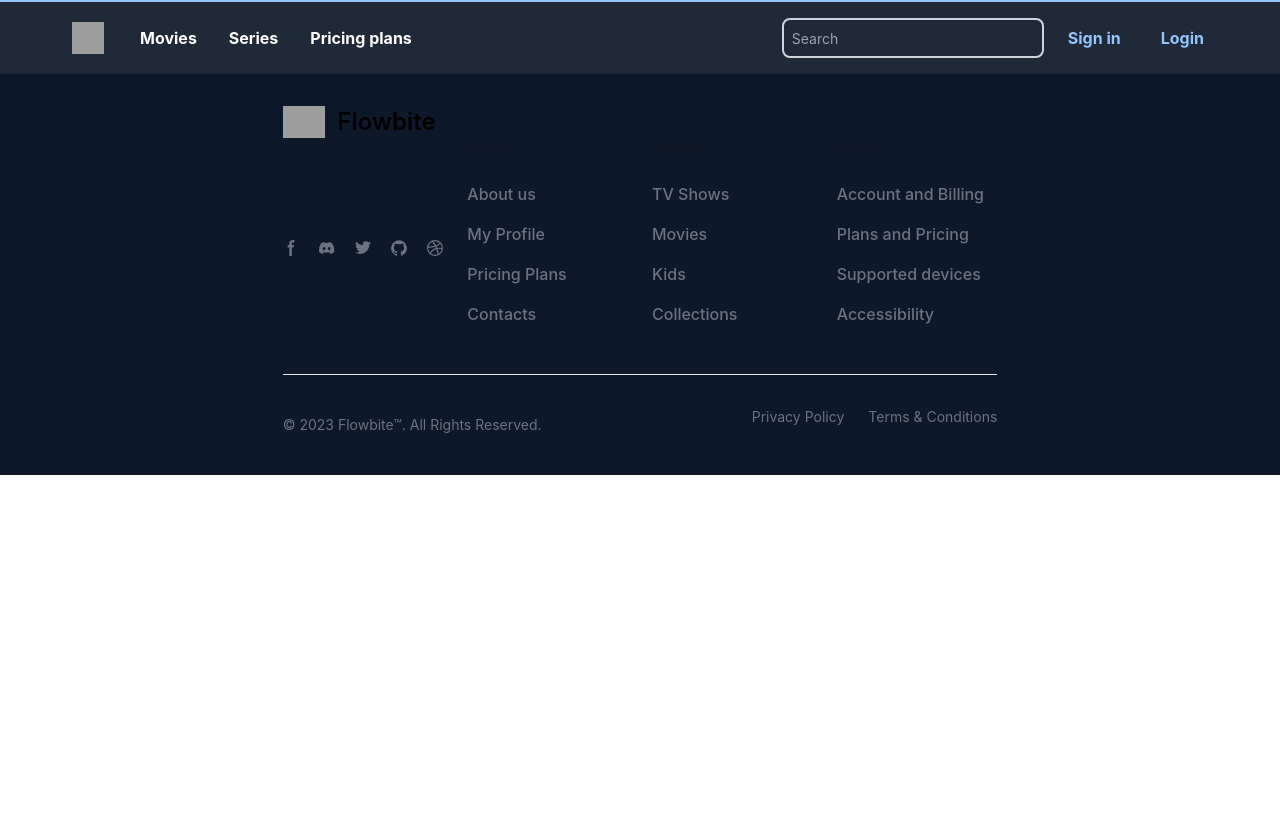
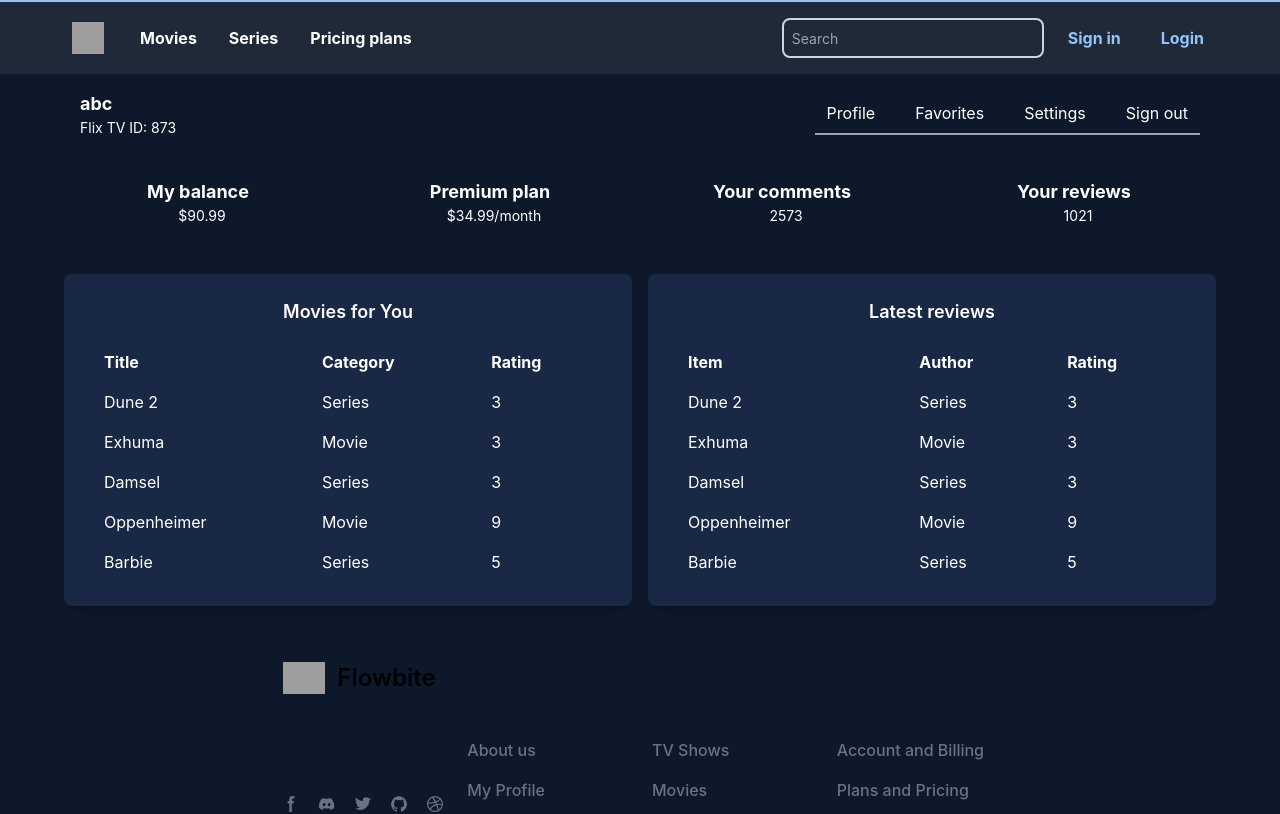
Before and after one commit to MT-Open-Soft/ui-client, a React (Create React App) app: page /profile in a window 1280 px wide. Shown: the top 814 px of the page. Built offline with nearby package versions, Linux system fonts and the light colour scheme; grey boxes are pictures that could not be loaded.

Commit message:
modified search in navbar and added profile page

```diff
--- a/src/App.js
+++ b/src/App.js
@@ -6,6 +6,7 @@ import Home from './pages/Home';
 import Footer from './components/Footer';
 import Search from './components/Search';
 import Video from './pages/Video';
+import Profile from './components/Profile';
 
 
 function App() {
@@ -14,7 +15,8 @@ function App() {
    <Navbar/>
    <Routes>
     <Route path="/" element={<Home />} />
-    {/* <Route path="/video" element={<Video />} */}
+    <Route path="/video" element={<Video />}/>
+    <Route path="/profile" element={<Profile />}
 />
    </Routes>
    <Footer/>
--- a/src/components/Navbar.js
+++ b/src/components/Navbar.js
@@ -1,17 +1,20 @@
 import React, { useState } from 'react';
+import { useLocation } from 'react-router-dom';
 
 function Navbar() {
   const [isMenuOpen, setIsMenuOpen] = useState(false);
+  const [isSearchVisible, setIsSearchVisible] = useState(true);
 
   const toggleMenu = () => {
-    setIsMenuOpen(!isMenuOpen);
+    setIsMenuOpen(isMenuOpen);
   };
+const path=useLocation().pathname.substring(1);
 
+console.log(path)
   return (
     <nav className="flex items-center justify-between flex-wrap bg-gray-800 py-4 lg:px-12 shadow border-solid border-t-2 border-blue-300">
       <div className="flex justify-between lg:w-auto w-full lg:border-b-0 pl-6 pr-2 border-solid border-b-2 border-gray-300 pb-5 lg:pb-0">
         <div className="flex items-center flex-shrink-0">
-          {/* Wrap the image in an anchor tag with a link to your homepage */}
           <a href="/">  {/* Replace '/' with your actual home page path */}
             <img src="../images/logo.png" alt="Your Logo" className="h-8 w-8" />
           </a>
@@ -20,7 +23,10 @@ function Navbar() {
           <button
             id="nav"
             className="flex items-center px-3 py-2 border-2 rounded text-white border-white hover:text-white hover:border-white"
-            onClick={toggleMenu}
+            onClick={()=>{
+              toggleMenu();
+              setIsSearchVisible(false);
+            }}
           >
             <svg className="fill-current h-3 w-3" viewBox="0 0 20 20" xmlns="http://www.w3.org/2000/svg">
               <title>Menu</title>
@@ -32,11 +38,21 @@ function Navbar() {
 
       <div className={`menu w-full lg:block flex-grow lg:flex lg:items-center lg:w-auto lg:px-3 px-8 ${isMenuOpen ? 'block' : 'hidden'}`}>
         <div className="text-md font-bold text-white lg:flex-grow">
-          <a href="#responsive-header" className="block mt-4 lg:inline-block lg:mt-0 navbar-link hover:bg-red-500 hover:text-white px-4 py-2 rounded">Movies</a>
-          <a href="#responsive-header" className="block mt-4 lg:inline-block lg:mt-0 navbar-link hover:bg-red-500 hover:text-white px-4 py-2 rounded">Series</a>
-          <a href="#responsive-header" className="block mt-4 lg:inline-block lg:mt-0 navbar-link hover:bg-red-500 hover:text-white px-4 py-2 rounded">Pricing plans</a>
+          <a href="movies" onClick={()=>{
+              toggleMenu();
+              setIsSearchVisible(true);
+            }} className="block mt-4 lg:inline-block lg:mt-0 navbar-link hover:bg-blue-300 hover:text-white px-4 py-2 rounded">Movies</a>
+          <a href="series" onClick={()=>{
+              toggleMenu();
+              setIsSearchVisible(true);
+            }} className="block mt-4 lg:inline-block lg:mt-0 navbar-link hover:bg-blue-300 hover:text-white px-4 py-2 rounded">Series</a>
+          <a href="pricing" onClick={()=>{
+              toggleMenu();
+              setIsSearchVisible(true);
+            }} className="block mt-4 lg:inline-block lg:mt-0 navbar-link hover:bg-blue-300 hover:text-white px-4 py-2 rounded">Pricing plans</a>
         </div>
-        <div className="relative mx-auto text-gray-600 lg:block hidden">
+        {(path=="") ? <div className={`relative mx-auto text-gray-600 lg:hidden  'block' : 'hidden'}`}>
+
 <input
   className="border-2 border-gray-300 bg-gray-800 text-white h-10 pl-2 pr-8 rounded-lg text-sm focus:outline-none"
   type="search"
@@ -48,7 +64,21 @@ function Navbar() {
     <path d="./images/search-icon.webp"/>
   </svg>
 </button>
-        </div>
+</div> : <div className={`relative mx-auto text-gray-600}`}>
+
+<input
+  className="border-2 border-gray-300 bg-gray-800 text-white h-10 pl-2 pr-8 rounded-lg text-sm focus:outline-none"
+  type="search"
+  name="search"
+  placeholder="Search"
+/>
+<button  type="submit" className="absolute right-0 top-0 mt-3 mr-2">
+  <svg className="text-gray-600 h-16 w-16 fill-current" >
+    <path d="./images/search-icon.webp"/>
+  </svg>
+</button>
+</div>}
+
         <div className="flex ">
           <a href="#" className="block text-md px-4 py-2 rounded text-blue-300 ml-2 font-bold hover:text-white mt-4 hover:bg-blue-300 lg:mt-0">Sign in</a>
           <a href="#" className="block text-md px-4 ml-2 py-2 rounded text-blue-300 font-bold hover:text-white mt-4 hover:bg-blue-300 lg:mt-0">Login</a>
--- /dev/null
+++ b/src/components/Profile.js
@@ -0,0 +1,177 @@
+import React, { useState } from "react";
+
+function Profile() {
+    const UserData =
+        {
+          username:"abc",
+          id:"873",
+          balance: "$90.99",
+          premium_plan: "$34.99/month",
+          comments: "2573",
+          reviews: "1021",
+          title:"sahas",
+          category:"comedy",
+          rating:"5",
+          movies:[{
+            title: "Dune 2",
+            category: "Series",
+            rating: "3",
+
+          },
+          {
+            title: "Exhuma",
+            category: "Movie",
+            rating: "3",
+
+          },
+          {
+            title: "Damsel",
+            category: "Series",
+            rating: "3",
+
+          },
+          {
+            title: "Oppenheimer",
+            category: "Movie",
+            rating: "9",
+
+          },
+          {
+            title: "Barbie",
+            category: "Series",
+            rating: "5",
+
+          }],
+          latestreviews:[{
+            item: "Dune 2",
+            author: "Series",
+            rating: "3",
+
+          },
+          {
+            item: "Exhuma",
+            author: "Movie",
+            rating: "3",
+
+          },
+          {
+            item: "Damsel",
+            author: "Series",
+            rating: "3",
+
+          },
+          {
+            item: "Oppenheimer",
+            author: "Movie",
+            rating: "9",
+
+          },
+          {
+            item: "Barbie",
+            author: "Series",
+            rating: "5",
+
+          }]
+        }
+    return (
+    <div className="bg-[#0e182b] pr-16 pl-16">
+      <nav className="flex justify-between items-center  text-white p-4 ">
+        <ul className="flex-col items-center">
+          <li className="text-lg font-bold mr-2">{UserData.username}</li>
+          <li className="text-sm">Flix TV ID: {UserData.id}</li>
+        </ul>
+        <div className="flex items-center space-x-4 border-b-2 border-gray-400 ">
+          <a href="#" className="hover:text-blue-500 px-3 py-2 rounded ">
+            Profile
+          </a>
+          <a href="#" className="hover:text-blue-500 px-3 py-2 rounded">
+            Favorites
+          </a>
+          <a href="#" className="hover:text-blue-500 px-3 py-2 rounded">
+            Settings
+          </a>
+          <a href="#" className="hover:text-blue-500 px-3 py-2 rounded">
+            Sign out
+          </a>
+        </div>
+      </nav>
+      <div className="grid gap-4 grid-cols-4 grid-rows-1 text-white justify-center text-center pt-6 pb-6 ">
+        <span className="flex-1">
+        <ul className="flex-col items-center">
+          <li className="text-lg font-bold mr-2">My balance</li>
+          <li className="text-sm">{UserData.balance}</li>
+        </ul>
+        </span>
+        <span className="flex-1">
+        <ul className="flex-col items-center">
+          <li className="text-lg font-bold mr-2">Premium plan</li>
+          <li className="text-sm">{UserData.premium_plan}</li>
+        </ul>
+        </span>
+        <span className="flex-1">
+        <ul className="flex-col items-center">
+          <li className="text-lg font-bold mr-2">Your comments</li>
+          <li className="text-sm">{UserData.comments}</li>
+        </ul>
+        </span>
+        <span className="flex-1">
+        <ul className="flex-col items-center">
+          <li className="text-lg font-bold mr-2">Your reviews</li>
+          <li className="text-sm">{UserData.reviews}</li>
+        </ul>
+        </span>
+      </div>
+      <div className="grid gap-4 grid-cols-1 md:grid-cols-2 grid-rows-1 text-white justify-center text-center pt-6 pb-6">
+        <span className="flex-1">
+        <div className="bg-[#182845] rounded-lg text-white shadow-lg p-6 max-w-xl">
+            <h2 className="text-lg font-semibold mb-4">Movies for You</h2>
+            <table className="table-auto w-full text-left">
+                <thead>
+                    <tr className="text-left">
+                        <th className="px-4 py-2 text-left">Title</th>
+                        <th className="px-4 py-2 text-left">Category</th>
+                        <th className="px-4 py-2 text-left">Rating</th>
+                    </tr>
+                </thead>
+                <tbody>
+                    {UserData.movies.map((movie, index) => (
+                        <tr key={index}>
+                            <td className=" px-4 py-2 text-left">{movie.title}</td>
+                            <td className=" px-4 py-2 text-left">{movie.category}</td>
+                            <td className=" px-4 py-2 text-left">{movie.rating}</td>
+                        </tr>
+                    ))}
+                </tbody>
+            </table>
+        </div>
+        </span>
+        <span className="flex-1">
+        <div className="bg-[#182845] rounded-lg text-white shadow-lg p-6 max-w-xl">
+            <h2 className="text-lg font-semibold mb-4">Latest reviews</h2>
+            <table className="table-auto w-full">
+                <thead>
+                    <tr className="text-left">
+                        <th className="px-4 py-2">Item</th>
+                        <th className="px-4 py-2">Author</th>
+                        <th className="px-4 py-2">Rating</th>
+                    </tr>
+                </thead>
+                <tbody>
+                    {UserData.latestreviews.map((review, index) => (
+                        <tr key={index}>
+                            <td className="text-left px-4 py-2">{review.item}</td>
+                            <td className="text-left px-4 py-2">{review.author}</td>
+                            <td className="text-left px-4 py-2">{review.rating}</td>
+                        </tr>
+                    ))}
+                </tbody>
+            </table>
+        </div>
+
+        </span>
+      </div>
+    </div>
+  );
+}
+
+export default Profile;
--- a/src/components/Search.js
+++ b/src/components/Search.js
@@ -1,6 +1,7 @@
 import React, { useState } from 'react';
 
 import axios from 'axios';
+const apiURL="https://0f33-203-110-242-44.ngrok-free.app/api/v1/search/suggestions"
 
 const Search = () =>{
   const [searchQuery, setSearchQuery] = useState('');
@@ -9,16 +10,14 @@ const Search = () =>{
   const handleSearch = (query) => {
     setSearchQuery(query);
 
-    if (query !== '') {
-      axios.get(`https://jsonplaceholder.typicode.com/posts`)
-        .then(response => {
-          setSearchResults(response.data.slice(0, 4));
-        console.log(response.data.slice(0, 4));
-          console.log(response.data)
-        })
-        .catch(error => {
-          console.error('Error fetching search results:', error);
-        });
+    if ((query) !== '') {
+      fetch(apiURL)
+  .then(data => data.text())
+  .then((text) => {
+    console.log('request succeeded with JSON response', text)
+  }).catch(function (error) {
+    console.log('request failed', error)
+  });
     } else {
       setSearchResults([]);
     }
--- a/src/pages/Home.js
+++ b/src/pages/Home.js
@@ -6,6 +6,7 @@ function Home() {
     <div className="bg-[#152238]">
       <Search/>
       <ActiveSlider/>
+
     </div>
   );
 }
```
Lines whose indentation alone changed are shown as unchanged.
